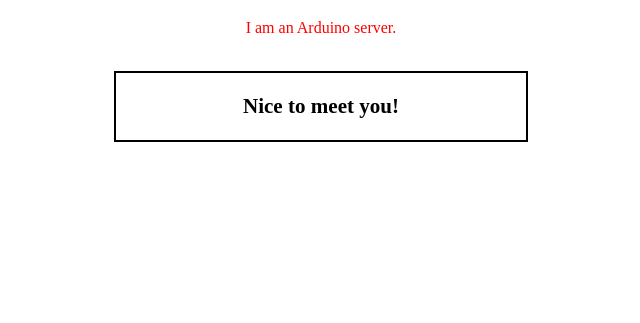
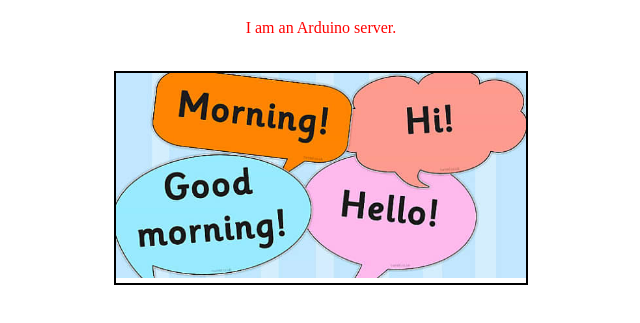
Before and after one commit to armytag/arduino-server, a plain HTML site: page website/index.htm in a window 1280 px wide. Shown: the part 61-384 px from the top of the page, without its empty margins (319-959 px from the left). Drawn offline with Linux system fonts and the light colour scheme.

Commit message:
Tested server with images, fixed bug ending connection wouldn't close files properly

```diff
--- a/website/index.htm
+++ b/website/index.htm
@@ -11,7 +11,7 @@
       <p>I am an Arduino server.</p>
       <br>
       <div id="button" onclick="greet()">
-        <h3>Nice to meet you!</h3>
+        <img src="greet.jpg" style="width:100%" />
       </div>
     </div>
   </body>
```
Also changed, not shown: website/greet.jpg (added), 1 other file.
